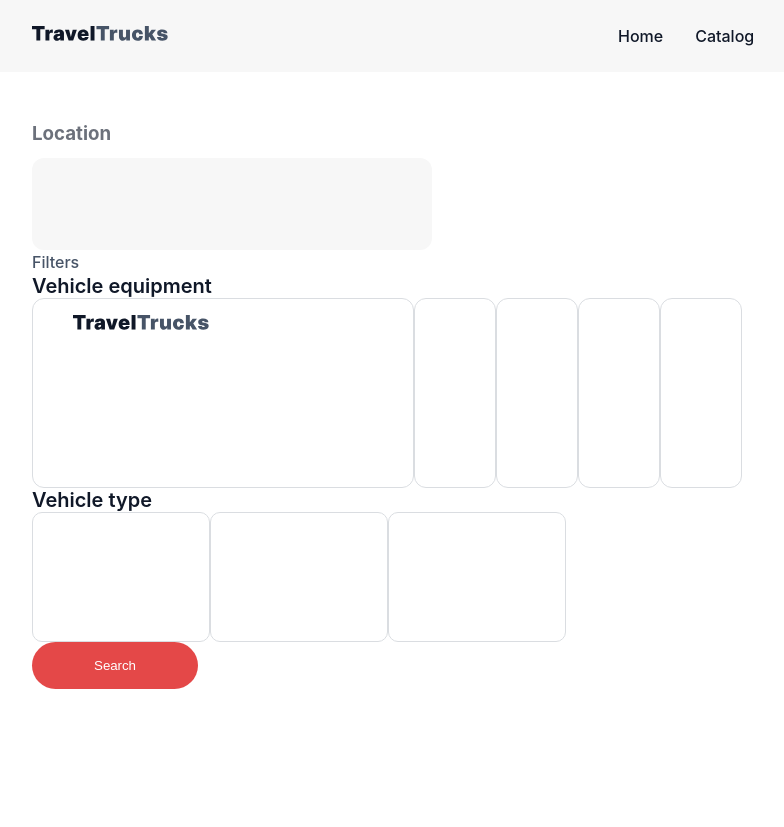
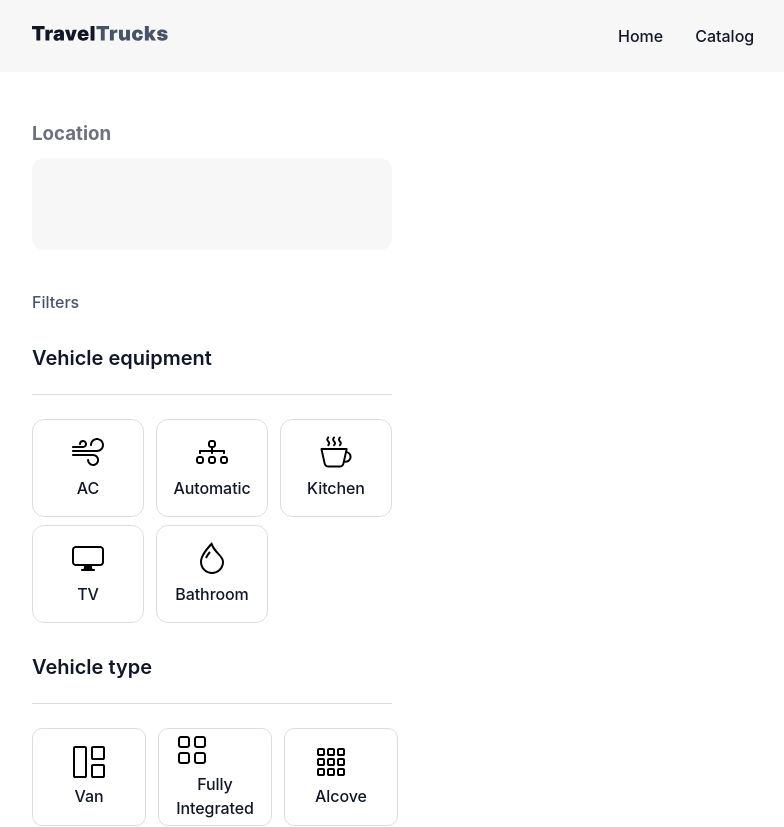
Before and after one commit to Iryna-Pavlyk/TravelTrucks-App, a React (Vite) app: page / in a window 1280 px wide. Shown: the top 827 px of the page, without its empty margins (32-816 px from the left). Before the commit the page ends 800 px from the top, so only its background shows below. Built offline with nearby package versions, Linux system fonts and the light colour scheme.

Commit message:
add styles for SideBar

```diff
--- a/src/components/SideBar/Filters/Filters.jsx
+++ b/src/components/SideBar/Filters/Filters.jsx
@@ -9,23 +9,48 @@ const Filters = () => {
       </h3>
       <ul className={css.filtersList}>
         <li className={css.filtersItem}>
-          <div>
-            <svg>
-              <use href="/src/assets/logo.svg#TravelTrucks"></use>
+          <div className={css.containerDescription}>
+            <svg width={32} height={32}>
+              <use href="/src/assets/icons/icons.svg#icon-ac"></use>
             </svg>
+            <p className={css.filterDescription}>AC</p>
           </div>
         </li>
         <li className={css.filtersItem}>
-          <div></div>
+          <div className={css.containerDescription}>
+            <svg width={32} height={32}>
+              <use href="/src/assets/icons/icons.svg#icon-automatic"></use>
+            </svg>
+            <p className={css.filterDescription}>
+              Automatic
+            </p>
+          </div>
         </li>
         <li className={css.filtersItem}>
-          <div></div>
+          <div className={css.containerDescription}>
+            <svg width={32} height={32}>
+              <use href="/src/assets/icons/icons.svg#icon-kitchen"></use>
+            </svg>
+            <p className={css.filterDescription}>Kitchen</p>
+          </div>
         </li>
         <li className={css.filtersItem}>
-          <div></div>
+          <div className={css.containerDescription}>
+            <svg width={32} height={32}>
+              <use href="/src/assets/icons/icons.svg#icon-tv"></use>
+            </svg>
+            <p className={css.filterDescription}>TV</p>
+          </div>
         </li>
         <li className={css.filtersItem}>
-          <div></div>
+          <div className={css.containerDescription}>
+            <svg width={32} height={32}>
+              <use href="/src/assets/icons/icons.svg#icon-bathroom"></use>
+            </svg>
+            <p className={css.filterDescription}>
+              Bathroom
+            </p>
+          </div>
         </li>
       </ul>
     </>
--- a/src/components/SideBar/Filters/Filters.module.css
+++ b/src/components/SideBar/Filters/Filters.module.css
@@ -1,24 +1,48 @@
 .filtersText {
   color: #475467;
   font-weight: 500;
+  margin-bottom: 32px;
 }
 
 .filtersTitle {
   font-size: 20px;
   font-weight: 600;
   line-height: 1.2; /* 120% */
+  margin-bottom: 24px;
 }
 
 .filtersList {
   display: flex;
+  width: 360px;
+  border-top: 1px solid #dadde1;
+  padding-top: 24px;
+  row-gap: 8px;
+  column-gap: 12px;
+  flex-wrap: wrap;
+  height: 100%;
+  margin-bottom: 32px;
 }
 
 .filtersItem {
   display: flex;
-  padding: 16px 40px;
+  padding: 16px 12px;
   align-items: center;
+  justify-content: center;
+  width: 86px;
   gap: 8px;
   border-radius: 12px;
   border: 1px solid #dadde1;
   mix-blend-mode: multiply;
 }
+
+.filterDescription {
+  text-align: center;
+  letter-spacing: -0.005em;
+}
+.containerDescription {
+  display: flex;
+  flex-direction: column;
+  gap: 8px;
+  justify-content: center;
+  align-items: center;
+}
--- a/src/components/SideBar/Location/Location.module.css
+++ b/src/components/SideBar/Location/Location.module.css
@@ -2,6 +2,7 @@
   display: flex;
   flex-direction: column;
   gap: 10px;
+  margin-bottom: 40px;
 }
 .textLocation {
   color: #6c717b;
@@ -9,7 +10,7 @@
 }
 .inputLocation {
   display: flex;
-  width: 360px;
+  max-width: 320px;
   height: 56px;
   padding: 18px 20px;
   flex-direction: column;
--- a/src/components/SideBar/VehicleType/VehicleType.jsx
+++ b/src/components/SideBar/VehicleType/VehicleType.jsx
@@ -6,13 +6,34 @@ const VehicleType = () => {
       <h3 className={css.vehicleTypeTitle}>Vehicle type</h3>
       <ul className={css.vehicleTypeList}>
         <li className={css.vehicleTypeItem}>
-          <div></div>
+          <div>
+            <svg width={32} height={32}>
+              <use href="/src/assets/icons/icons.svg#icon-van"></use>
+            </svg>
+            <p className={css.vehicleTypeDescription}>
+              Van
+            </p>
+          </div>
         </li>
         <li className={css.vehicleTypeItem}>
-          <div></div>
+          <div>
+            <svg width={32} height={32}>
+              <use href="/src/assets/icons/icons.svg#icon-fully-integrated"></use>
+            </svg>
+            <p className={css.vehicleTypeDescription}>
+              Fully Integrated
+            </p>
+          </div>
         </li>
         <li className={css.vehicleTypeItem}>
-          <div></div>
+          <div>
+            <svg width={32} height={32}>
+              <use href="/src/assets/icons/icons.svg#icon-alcove"></use>
+            </svg>
+            <p className={css.vehicleTypeDescription}>
+              Alcove
+            </p>
+          </div>
         </li>
       </ul>
     </>
--- a/src/components/SideBar/VehicleType/VehicleType.module.css
+++ b/src/components/SideBar/VehicleType/VehicleType.module.css
@@ -2,16 +2,23 @@
   font-size: 20px;
   font-weight: 600;
   line-height: 1.2; /* 120% */
+  margin-bottom: 24px;
 }
 
 .vehicleTypeList {
   display: flex;
+  height: 100%;
+  margin-bottom: 40px;
+  border-top: 1px solid #dadde1;
+  width: 360px;
+  padding-top: 24px;
+  gap: 12px;
 }
 
 .vehicleTypeItem {
   display: flex;
-  width: 112px;
-  height: 96px;
+  width: 48px;
+  height: 64px;
   padding: 16px 32px;
   justify-content: center;
   align-items: center;
@@ -21,3 +28,8 @@
   border: 1px solid #dadde1;
   mix-blend-mode: multiply;
 }
+
+.vehicleTypeDescription {
+  text-align: center;
+  letter-spacing: -0.005em;
+}
```
Also changed, not shown: src/assets/icons/icons.svg (added), src/assets/map.svg (deleted).
